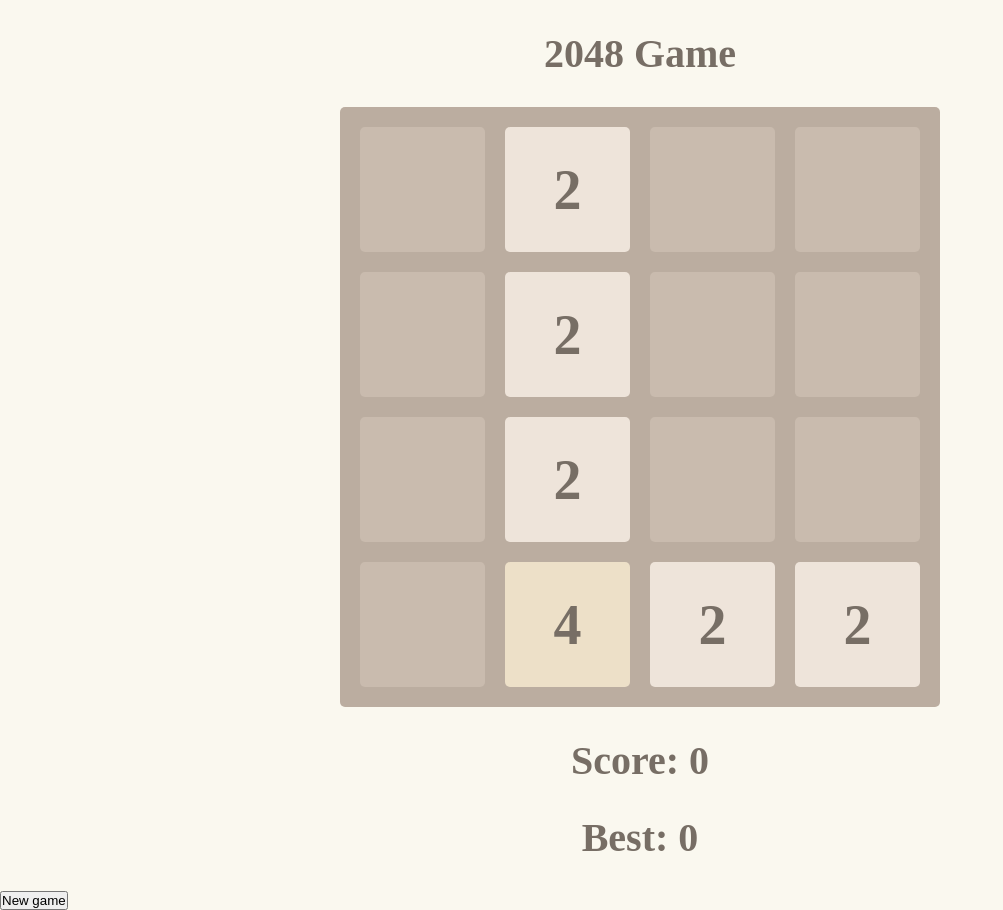
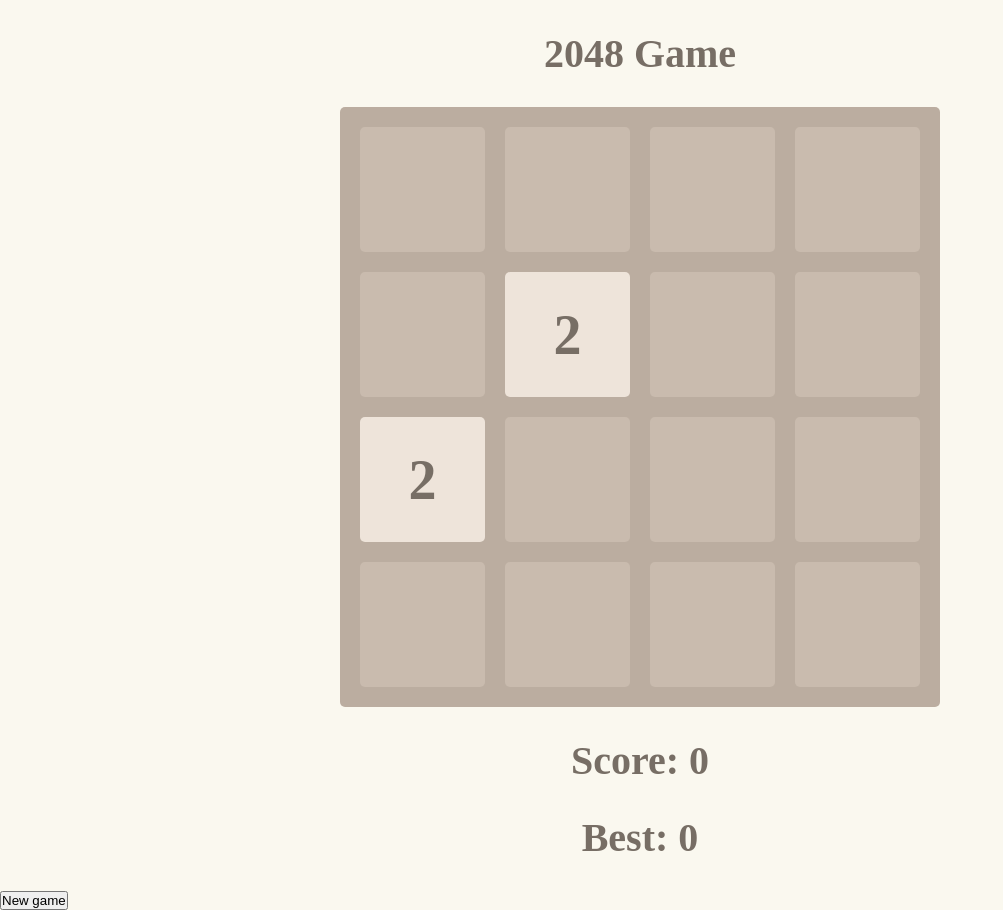
Before and after one commit to madzadev/2048, a Svelte app: page / in a window 1280 px wide. Shown: the whole page, without its empty margins (0-1003 px from the left). Built offline with nearby package versions, Linux system fonts and the light colour scheme; a web font is replaced by a local one.

Commit message:
game init and reset features

```diff
--- a/src/App.svelte
+++ b/src/App.svelte
@@ -5,10 +5,10 @@
   };
 
   let numbers = [
-    [0, 2, 0, 0],
-    [0, 2, 0, 0],
-    [0, 2, 0, 0],
-    [0, 4, 2, 2],
+    [0, 0, 0, 0],
+    [0, 0, 0, 0],
+    [0, 0, 0, 0],
+    [0, 0, 0, 0],
   ];
 
   let colors = {
@@ -21,6 +21,15 @@
 
   const reset = () => {
     console.log("game reseted");
+    numbers = [
+      [0, 0, 0, 0],
+      [0, 0, 0, 0],
+      [0, 0, 0, 0],
+      [0, 0, 0, 0],
+    ];
+    game.score = 0;
+    rand();
+    rand();
   };
 
   const rand = () => {
@@ -52,6 +61,9 @@
       // console.log("Game over");
     }
   };
+
+  rand();
+  rand();
 
   let vArr = [[], [], [], []];
 
```
